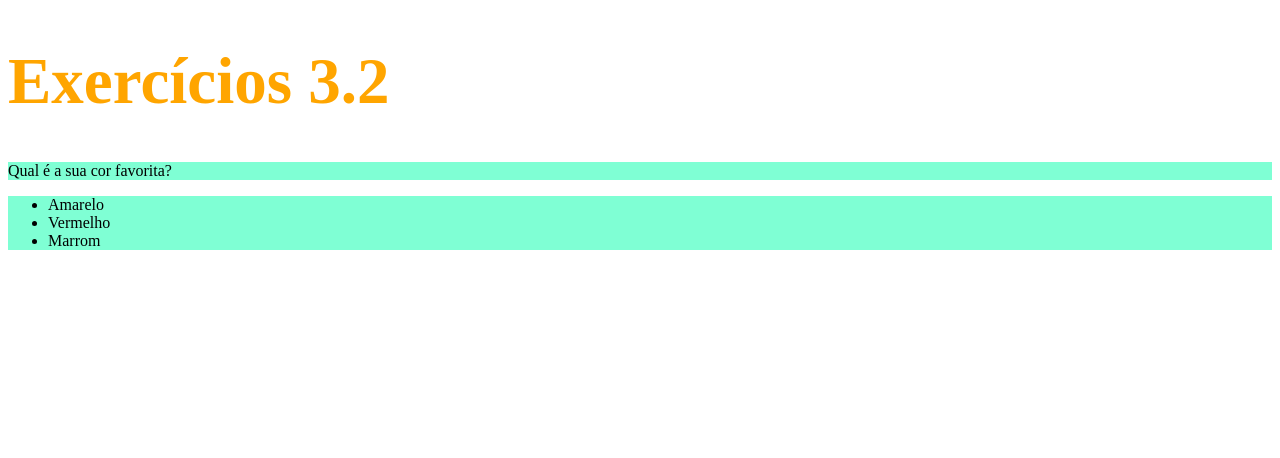
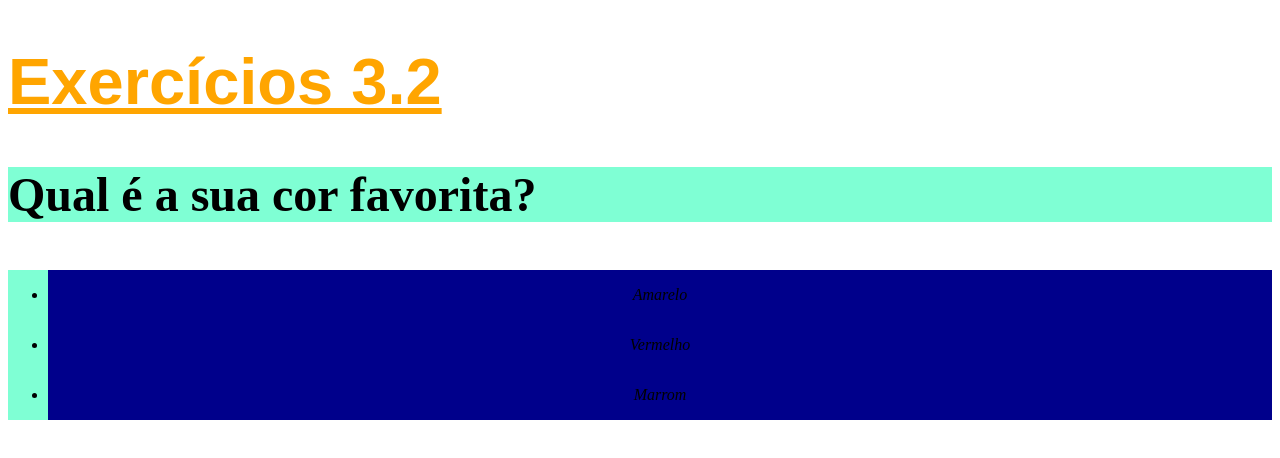
Before and after one commit to jpcp0614/Trybe_Exercises, a plain HTML site: page Módulo_1/Bloco_03/trybe-exercises/exercicio_2.html in a window 1280 px wide. Drawn offline with Linux system fonts and the light colour scheme.

Commit message:
Modicações propostas em CSS - font-style, font-weight, line-height, text-align, text-decoration e font-family

```diff
--- a/Módulo_1/Bloco_03/trybe-exercises/exercicio_2.html
+++ b/Módulo_1/Bloco_03/trybe-exercises/exercicio_2.html
@@ -9,14 +9,32 @@
         h1 {
             font-size: 65px;
             color: orange;
+            font-family: sans-serif;
+            text-decoration: underline;
         }
 
         ul {
             background-color: rgb(40, 40, 117);
+            font-style: italic;
+            line-height: 50px;
+            text-align: center;
+
         }
+         li {
+             background-color: darkblue;
+         }
 
         .background {
             background-color: aquamarine;
+        }
+
+        p {
+            font-weight: 600;
+            font-size: 3em;
+        }
+
+        body {
+            font-size: 16px;
         }
     </style>
 
```
